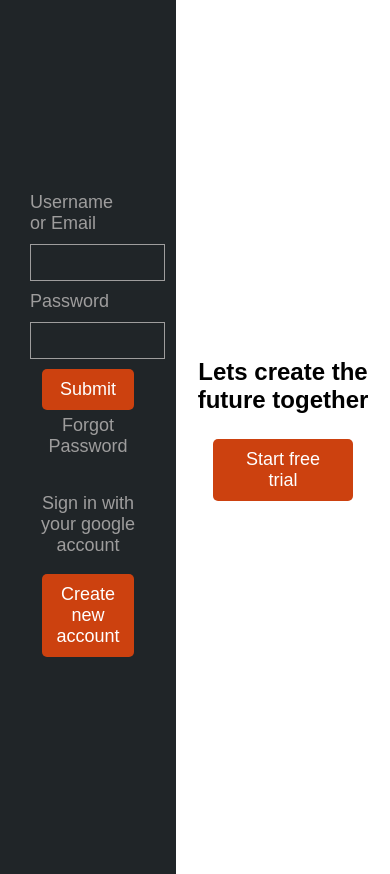
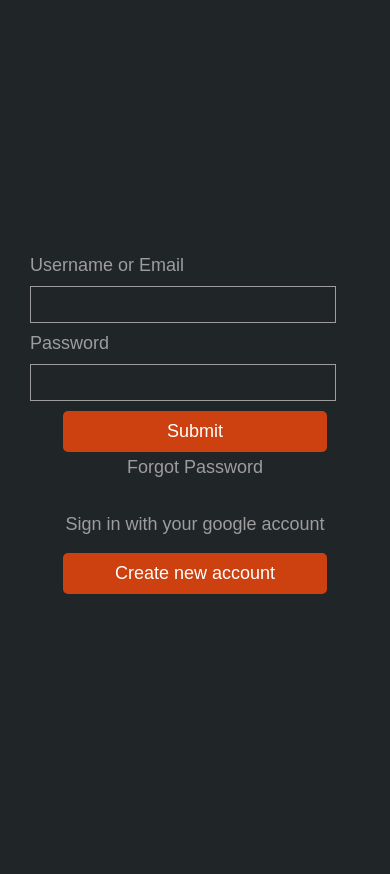
Before and after one commit to yogeshkhadka34/learning-react, a React (Create React App) app: page / in a window 390 px wide. Built offline with nearby package versions, Linux system fonts and the light colour scheme.

Commit message:
Pluralsight Media Queries set

```diff
--- a/src/components/pluralsight/pluralsight.css
+++ b/src/components/pluralsight/pluralsight.css
@@ -56,3 +56,21 @@ button{
     justify-content: center;
     max-width: 300px;
 }
+
+@media only screen and (max-width: 1000px) {
+    .pluralsight__heroarea {
+        flex-basis: 50%;
+    }
+
+    .pluralsight__sidebar {
+        flex-basis: 50%;
+    }
+
+}
+
+@media only screen and (max-width: 700px) {
+    .pluralsight__heroarea {
+        display: none;
+    }
+
+}
```
